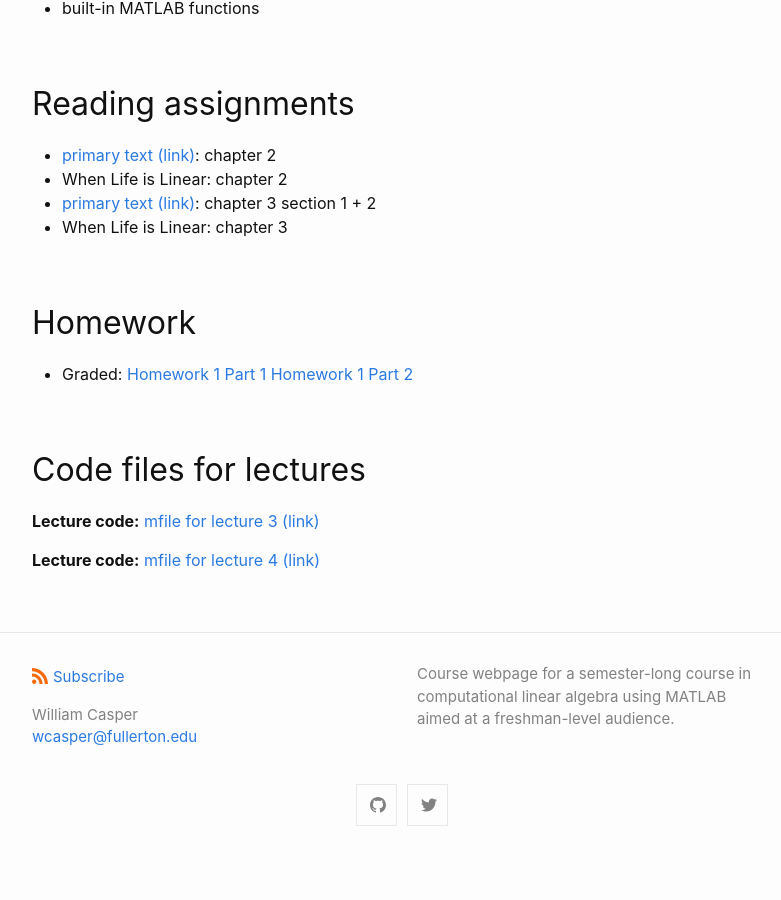
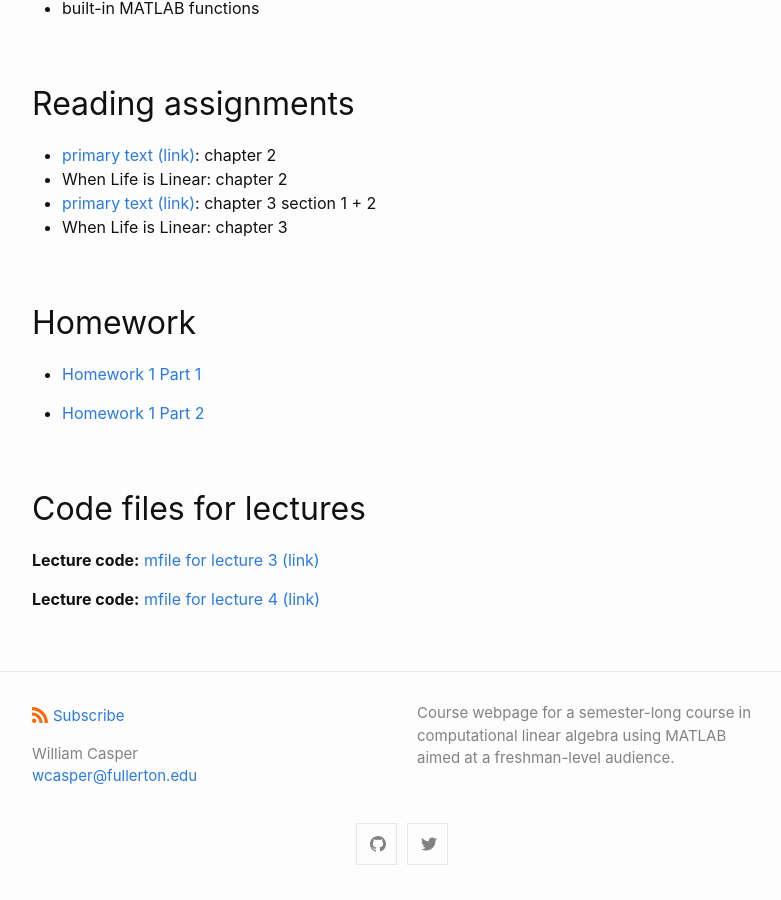
Before and after one commit to wcasper/math107spring2021, a Jekyll site: the page built from _posts/2021-02-01-Week-2-Summary.md, in a window 1280 px wide and 900 px high, scrolled down 747 px. Shown: the whole window, without its empty margins (238-1019 px from the left). Built offline with Jekyll 4.4.1, drawn with Linux system fonts in a browser that asks for light colours; before the commit the page ends 1608 px from its top, so only the background shows below that.

Commit message:
fixed formatting

```diff
--- a/_posts/2021-02-01-Week-2-Summary.md
+++ b/_posts/2021-02-01-Week-2-Summary.md
@@ -28,9 +28,9 @@ layout: post
 
 ## Homework
 
-* Graded:
-  <a target="_parent" href="https://csufullerton.instructure.com/courses/3127326/assignments/31396318">Homework 1 Part 1</a>
-  <a target="_parent" href="https://csufullerton.instructure.com/courses/3127326/assignments/31406329">Homework 1 Part 2</a>
+* <a target="_parent" href="https://csufullerton.instructure.com/courses/3127326/assignments/31396318">Homework 1 Part 1</a>
+
+* <a target="_parent" href="https://csufullerton.instructure.com/courses/3127326/assignments/31406329">Homework 1 Part 2</a>
 
 ## Code files for lectures
 **Lecture code:** <a target="_parent" href="https://wcasper.github.io/math107spring2021/MATLAB/lecture3.m">mfile for lecture 3 (link)</a>
```
